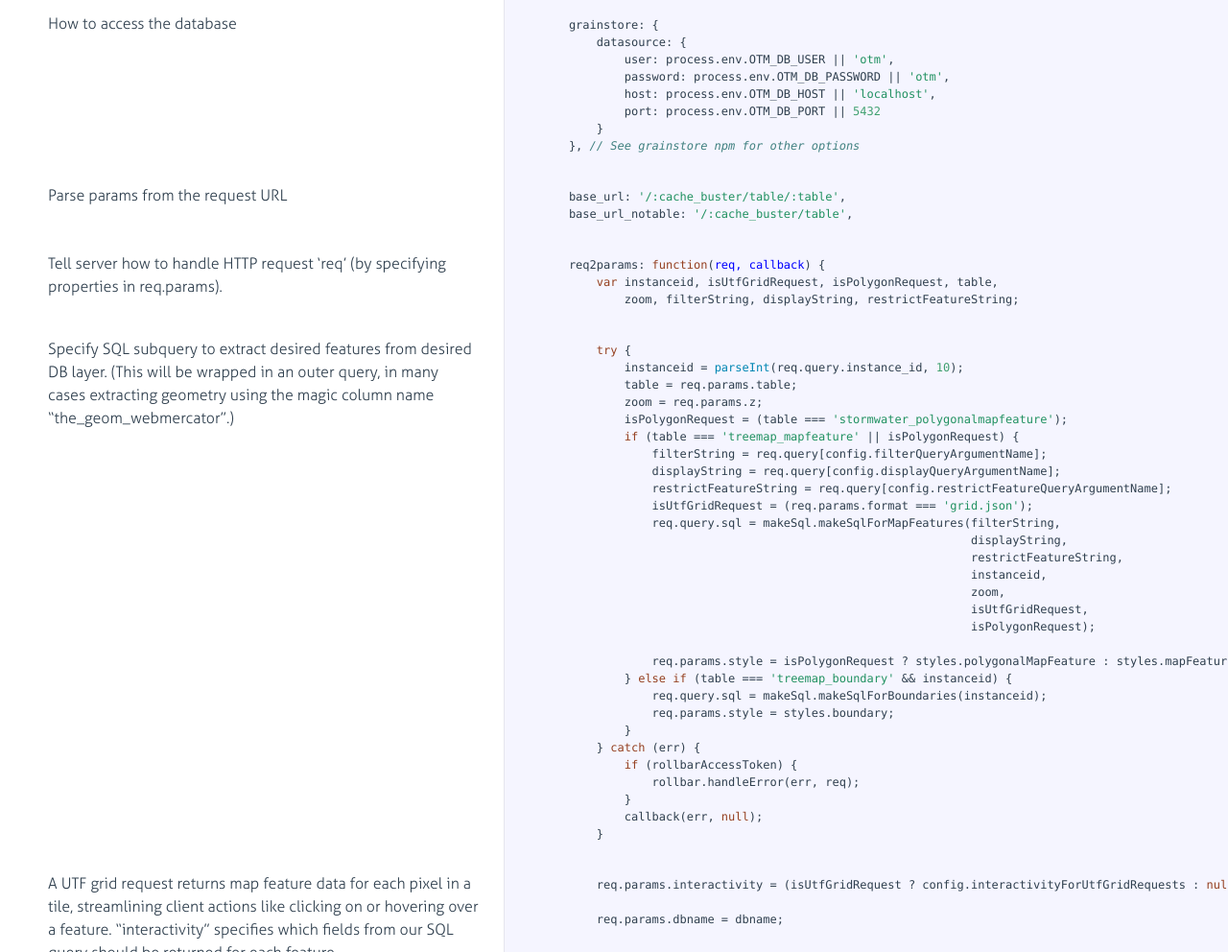
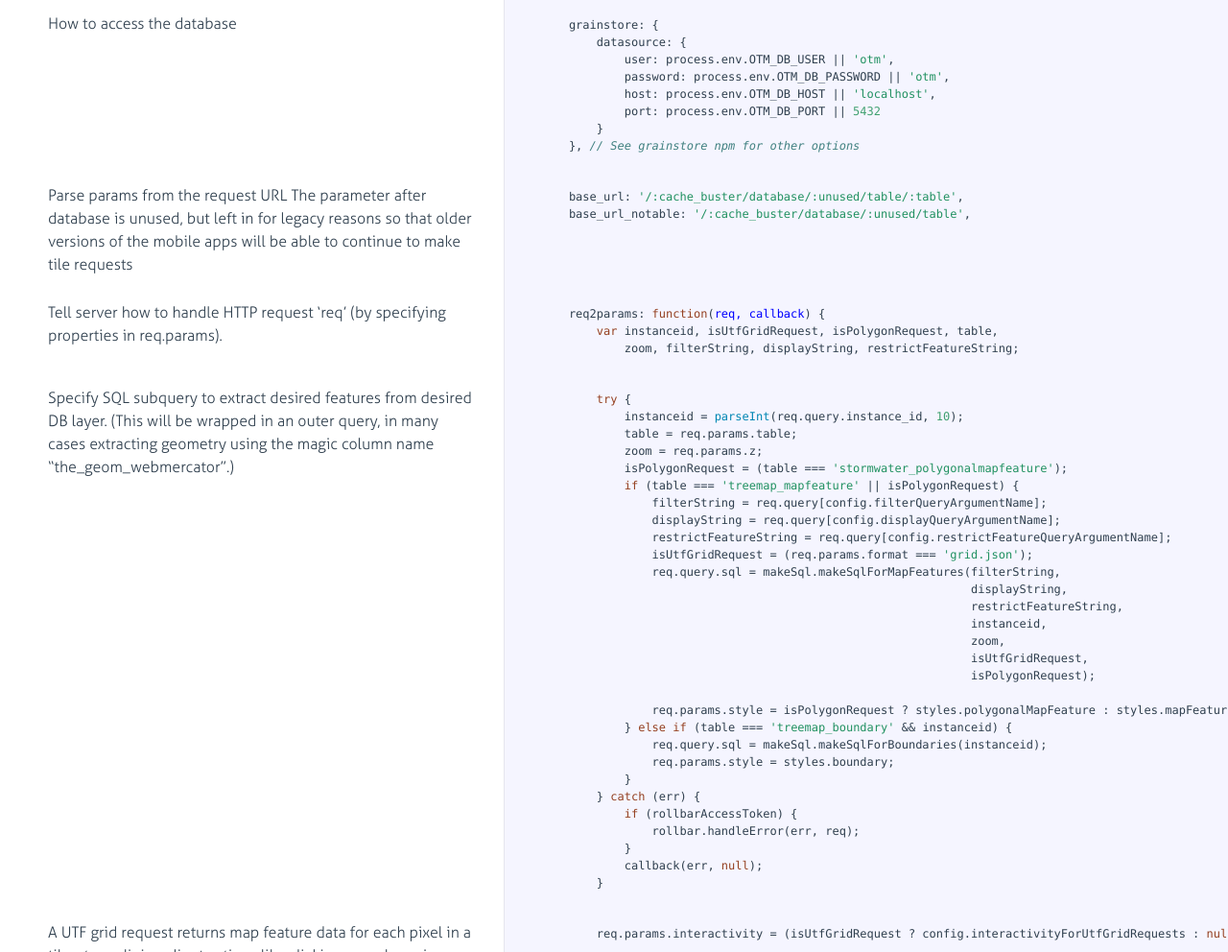
Before and after one commit to OpenTreeMap/otm-tiler, a plain HTML site: page server.html in a window 1280 px wide. Shown: the part 1230-2222 px from the top of the page at 96% size. Drawn offline with Linux system fonts and the light colour scheme.

Commit message:
Rebuild documentation pages at 142b3bb

```diff
--- a/server.html
+++ b/server.html
@@ -225,12 +225,15 @@ each metatile multiple times, making things slower rather than faster.</p>
               <div class="pilwrap ">
                 <a class="pilcrow" href="#section-7">&#182;</a>
               </div>
-              <p>Parse params from the request URL</p>
+              <p>Parse params from the request URL
+The parameter after database is unused, but left in for legacy reasons
+so that older versions of the mobile apps will be able to continue to
+make tile requests</p>
 
             </div>
 
-            <div class="content"><div class='highlight'><pre>    base_url: <span class="hljs-string">'/:cache_buster/table/:table'</span>,
-    base_url_notable: <span class="hljs-string">'/:cache_buster/table'</span>,</pre></div></div>
+            <div class="content"><div class='highlight'><pre>    base_url: <span class="hljs-string">'/:cache_buster/database/:unused/table/:table'</span>,
+    base_url_notable: <span class="hljs-string">'/:cache_buster/database/:unused/table'</span>,</pre></div></div>
 
         </li>
 
```
